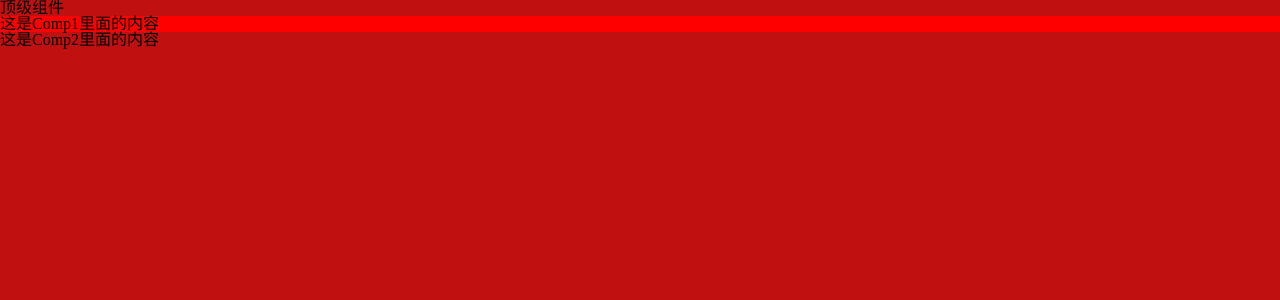
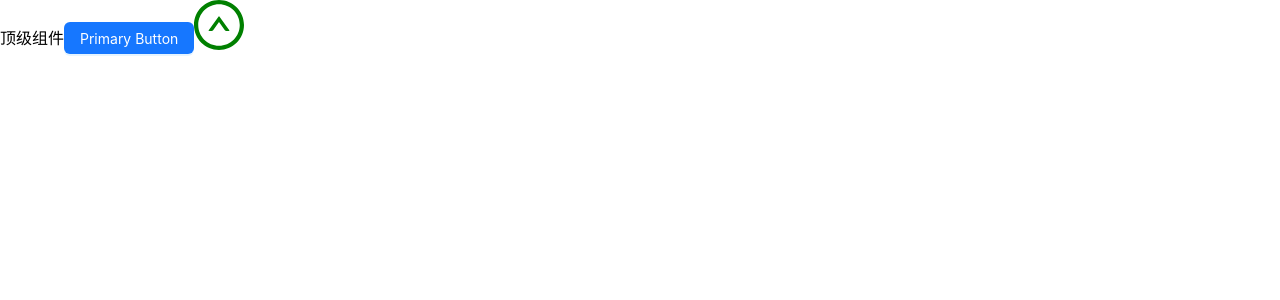
Before and after one commit to pepperGQ/mini-management, a React (Vite) app: page / in a window 1280 px wide. Shown: the top 300 px of the page. Built offline with nearby package versions, Linux system fonts and the light colour scheme.

Commit message:
“AntD引入”

```diff
--- a/package.json
+++ b/package.json
@@ -10,6 +10,8 @@
     "preview": "vite preview"
   },
   "dependencies": {
+    "@ant-design/icons": "^5.1.4",
+    "antd": "^5.6.2",
     "react": "^18.2.0",
     "react-dom": "^18.2.0",
     "react-redux": "^7.2.8",
--- a/src/App.tsx
+++ b/src/App.tsx
@@ -1,6 +1,7 @@
 import { useState } from 'react'
-import Comp from './components/Comp1'
-import Comp2 from './components/Comp2'
+import { Button } from 'antd';
+import{UpCircleOutlined} from '@ant-design/icons'
+
 
 
 function App() {
@@ -9,8 +10,8 @@
   return (
     <>
       <div>顶级组件
-        <Comp/>
-        <Comp2/>
+      <Button type="primary">Primary Button</Button>
+      <UpCircleOutlined style={{fontSize: '50px',color:'green'}}/>
       </div>
     </>
   )
--- a/src/assets/styles/global.scss
+++ b/src/assets/styles/global.scss
@@ -1,4 +1,4 @@
-$color:#c11010;
+$color:#fff;
 
 body{
     background-color: $color;
--- a/src/components/Comp1/index.tsx
+++ b/src/components/Comp1/index.tsx
@@ -5,7 +5,7 @@
 
 import styles from "./comp1.module.scss"
 
-function Comp(){
+const Comp = ()=>{
     return(
         <div className={styles.box}>
             <p>这是Comp1里面的内容</p>
--- a/src/main.tsx
+++ b/src/main.tsx
@@ -4,7 +4,7 @@
 // 正确的样式引入样式
 // 初始化样式，一般放在最前，因为APP中会有自定义的样式
 import 'reset-css'
-// UI框架样式
+// UI框架样式 antd 4版本还需要引入样式，现在使用的是5版本 不需要引入样式
 
 
 // 全局样式
```
Also changed, not shown: 1 other file (tests, documents, lock files or other folders).
